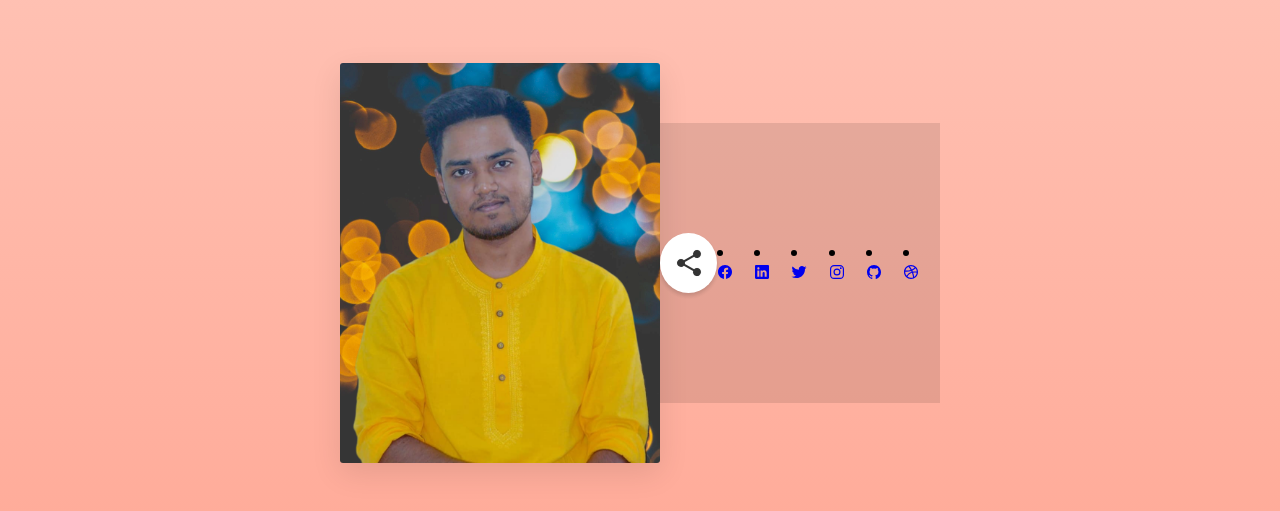
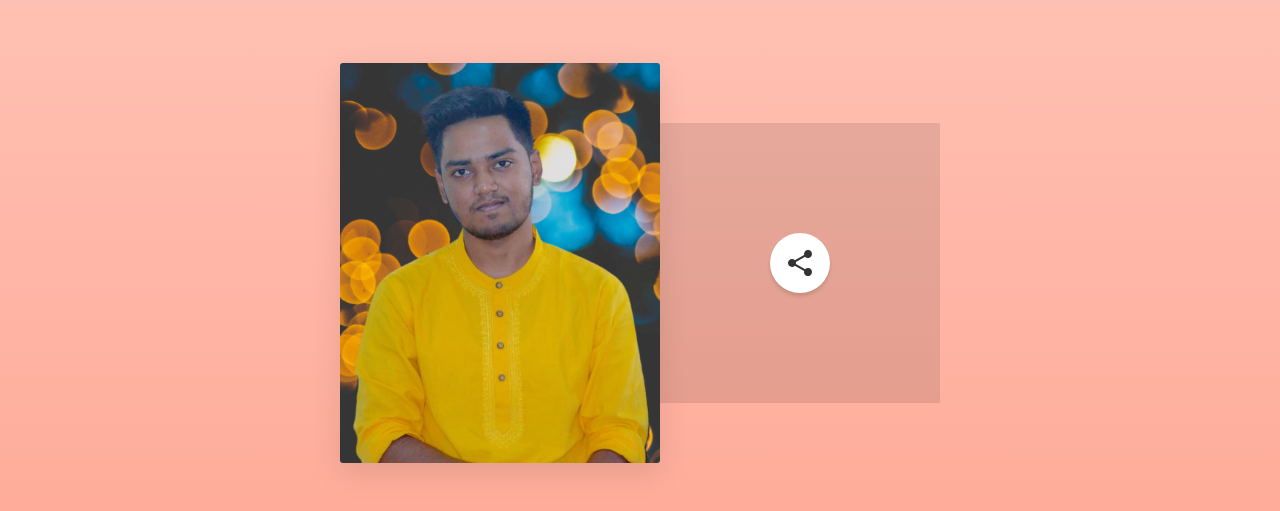
Before and after one commit to mrinnnmoy/card-animation, a plain HTML site: page index.html in a window 1280 px wide. Shown: the part 137-648 px from the top of the page. Drawn offline with nearby package versions, Linux system fonts and the light colour scheme.

Commit message:
add styles-menu

```diff
--- a/css/styles.css
+++ b/css/styles.css
@@ -155,23 +155,23 @@ body {
 }
 
 /* social-icons */
-.social-menu{
+.social-menu {
     position: relative;
     width: 280px;
     height: 280px;
-    background: rgba(0,0,0,0.1);
+    background: rgba(0, 0, 0, 0.1);
     display: flex;
     justify-content: center;
     align-items: center;
 }
 
-.social-menu .toggle{
+.social-menu .toggle {
     position: relative;
     width: 60px;
     height: 60px;
     background: #fff;
     border-radius: 50%;
-    box-shadow: 0 3px 4px rgba(0,0,0,0.15);
+    box-shadow: 0 3px 4px rgba(0, 0, 0, 0.15);
     display: flex;
     justify-content: center;
     align-items: center;
@@ -179,14 +179,50 @@ body {
     cursor: pointer;
     font-size: 2em;
     transition: 1.25s;
+    z-index: 1000;
 }
 
-.social-menu.active .toggle{
+.social-menu.active .toggle {
     transform: rotate(360deg);
-    box-shadow: 0 6px 8px rgba(0,0,0,0.15), 0 0 0 2px
-    #333, 0 0 0 8px #fff;
+    box-shadow: 0 6px 8px rgba(0, 0, 0, 0.15), 0 0 0 2px #333, 0 0 0 8px #fff;
 }
 
+.social-menu li {
+    position: absolute;
+    left: 0;
+    list-style: none;
+    transition: .5s;
+    transform: rotate(calc(360deg/8 * var(--i)));
+    transform-origin: 140px;
+    scale: 0;
+    transition-delay: calc(0.05s * var(--i));
+}
+
+.social-menu.active li {
+    scale: 1;
+}
+
+.social-menu li a {
+    position: relative;
+    display: flex;
+    transform: rotate(calc(360deg/-8 * var(--i)));
+    width: 60px;
+    height: 60px;
+    background: #fff;
+    display: flex;
+    justify-content: center;
+    align-items: center;
+    border-radius: 50%;
+    font-size: 1.75em;
+    color: var(--clr);
+    box-shadow: 0 3px 4px rgba(0, 0, 0, 0.15);
+    transition: 0.5s;
+}
+
+.social-menu li:hover a {
+    font-size: 2.5em;
+    box-shadow: 0 0 0 2px var(--clr), 0 0 0 6px #fff;
+}
 
 
 @keyframes loading {
```
